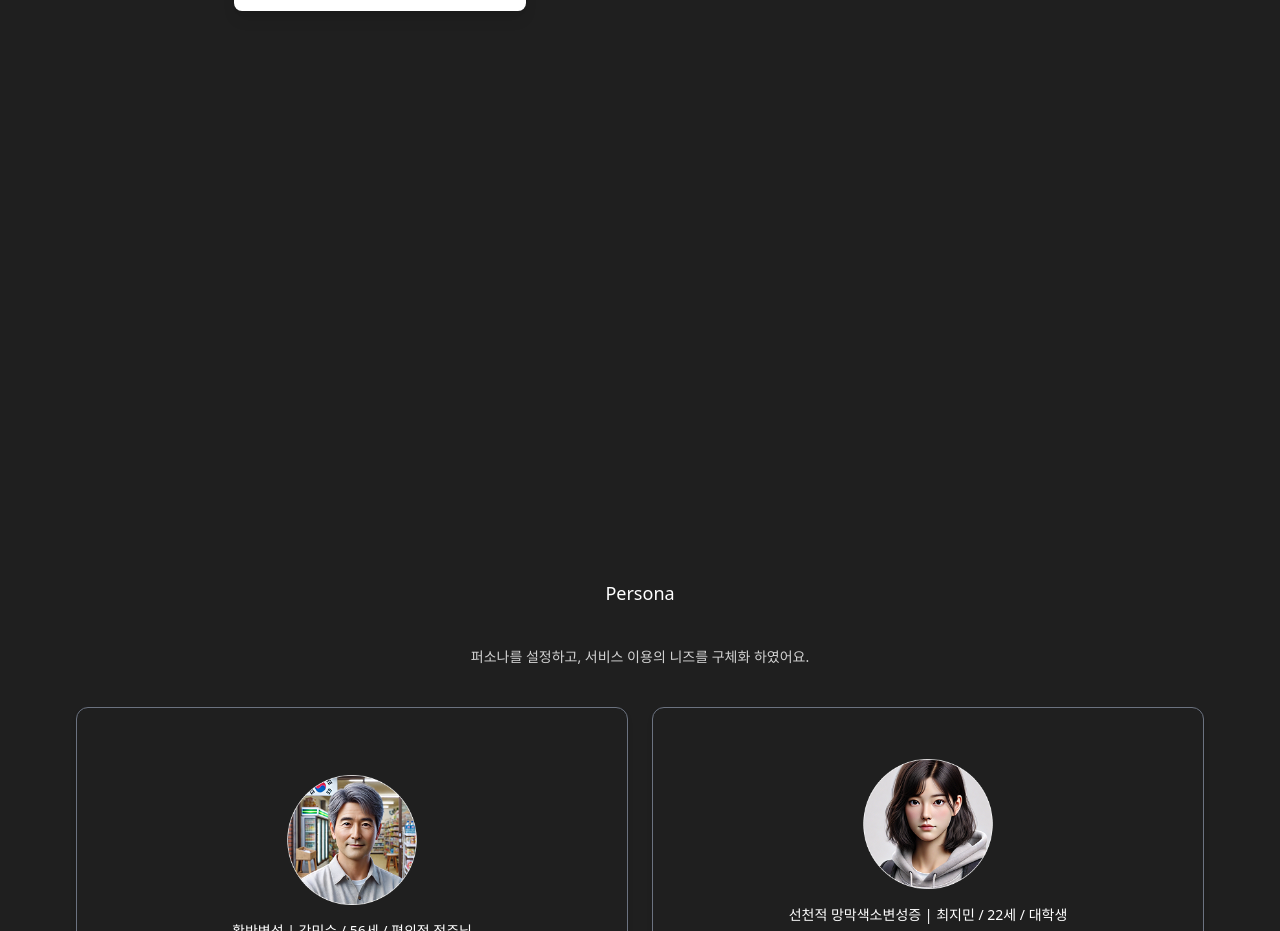
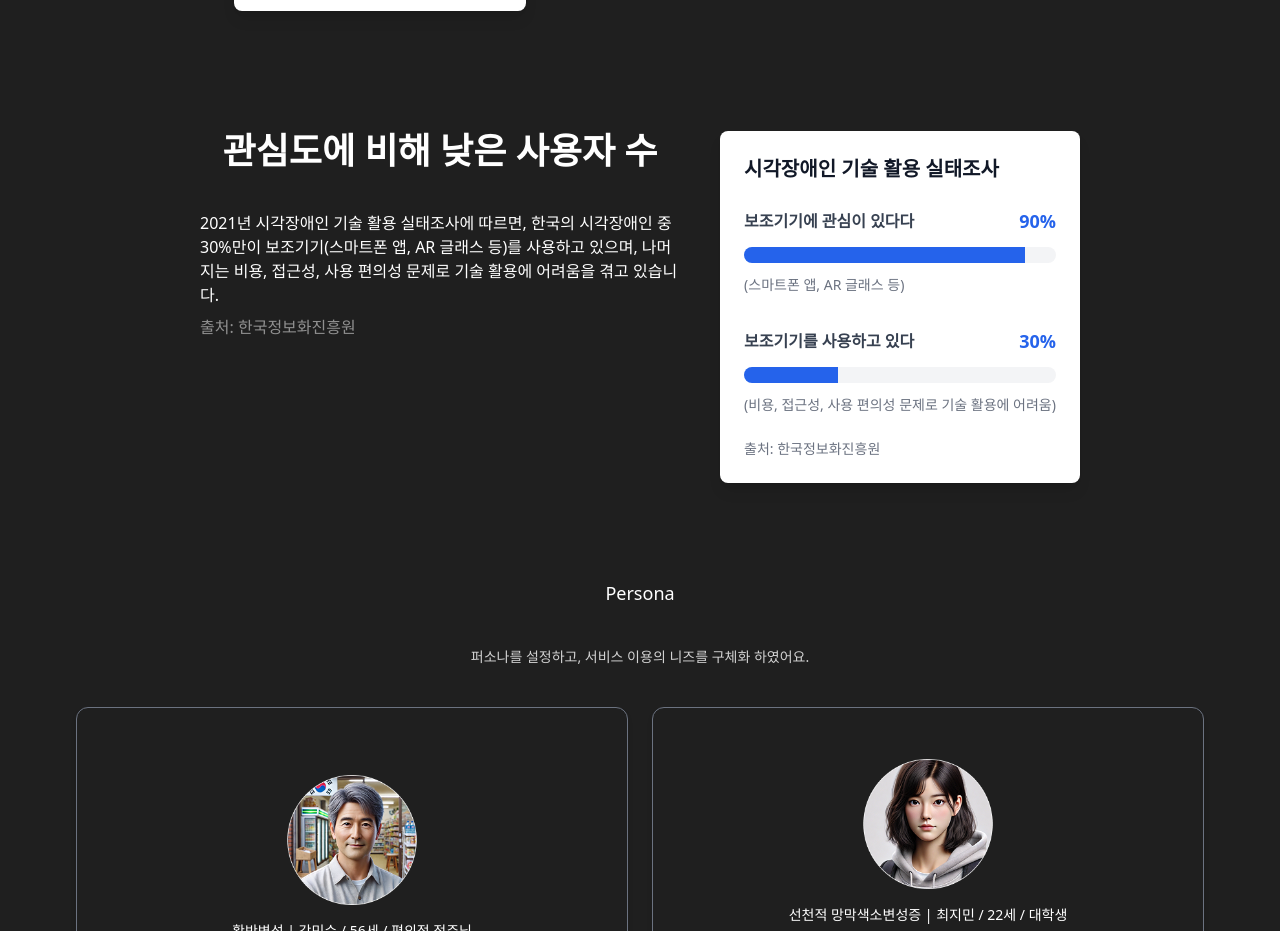
Before and after one commit to hyebinkimsdf/portfolio, a React (Vite) app: page /eyecane in a window 1280 px wide. Shown: the part 1480-2411 px from the top of the page. Built offline with nearby package versions, Linux system fonts and the light colour scheme.

Commit message:
fix: Eyecane 페이지 오류 수정

```diff
--- a/src/compoments/eyecane/EyeBackground.tsx
+++ b/src/compoments/eyecane/EyeBackground.tsx
@@ -194,7 +194,10 @@ export function EyeBackground(): React.ReactElement {
       </div>
 
       {/* Statistics Section */}
-      <div className="flex flex-col md:flex-row w-full justify-center items-center md:items-start gap-10">
+      <div
+        id="statistics-section"
+        className="flex flex-col md:flex-row w-full justify-center items-center md:items-start gap-10 animate-element"
+      >
         <div
           className={`text-center md:text-left order-1 md:order-1 transition-all duration-700 delay-300 ${
             isSectionVisible("statistics-section")
```
